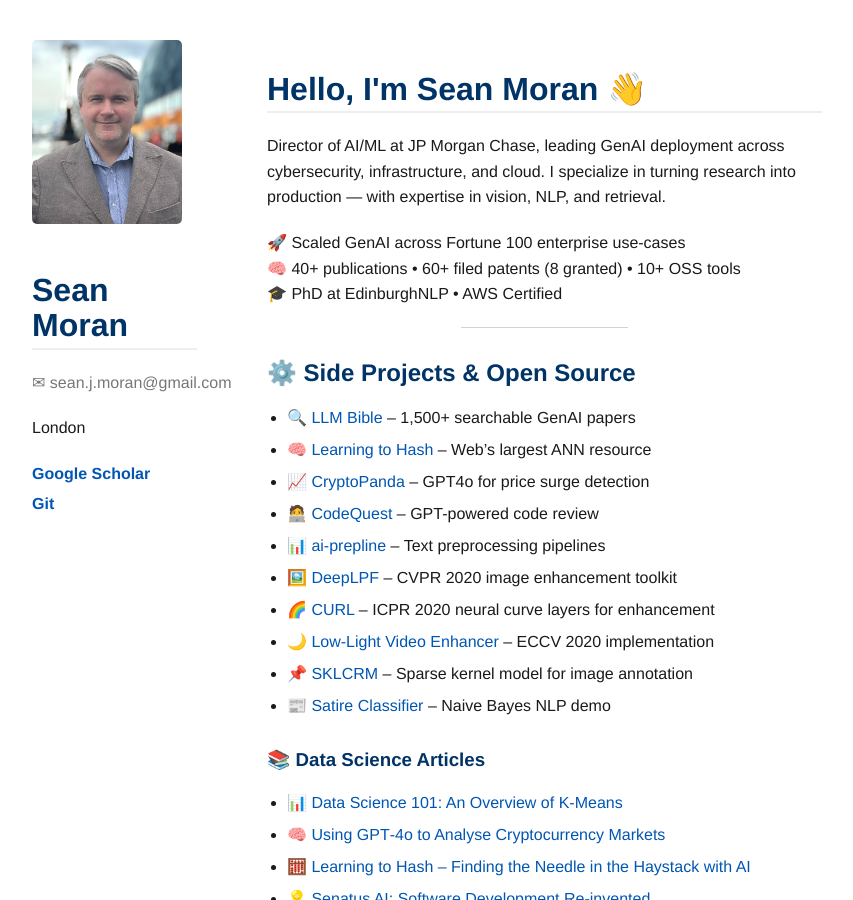
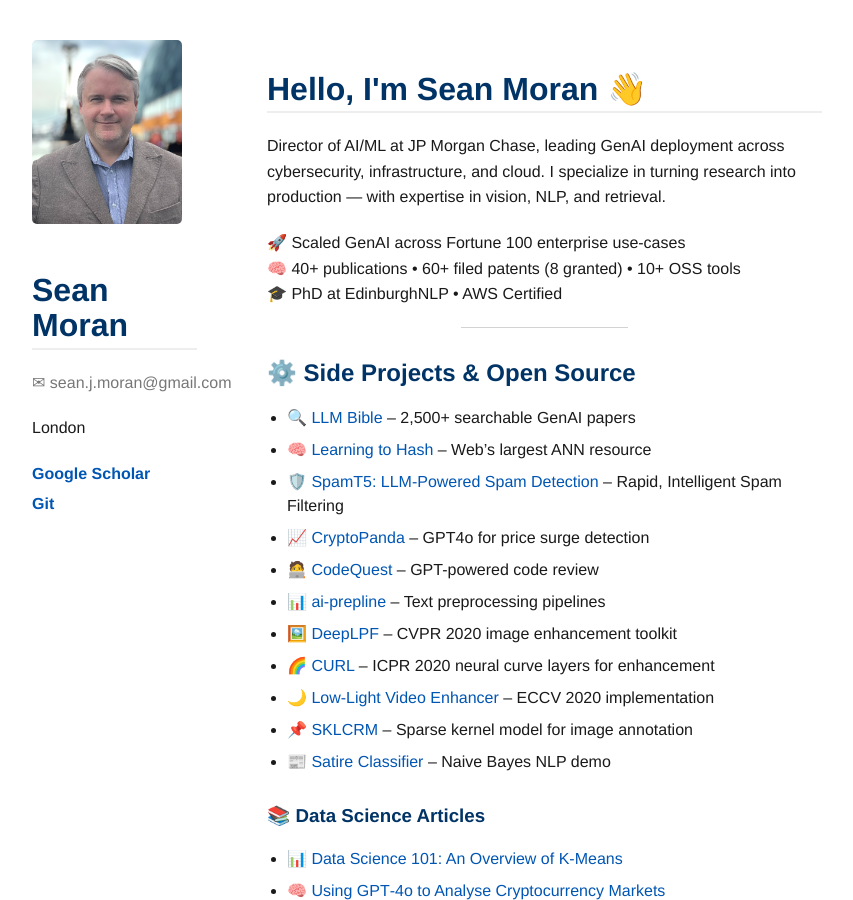
Before and after one commit to sjmoran/sjmoran.github.io, a Jekyll site: the page built from index.md, in a window 1280 px wide and 900 px high. Shown: the whole window, without its empty margins (8-861 px from the left). Built offline with Jekyll 4.4.1, drawn with Linux system fonts in a browser that asks for light colours.

Commit message:
Update side-projects.html

```diff
--- a/_includes/side-projects.html
+++ b/_includes/side-projects.html
@@ -1,8 +1,8 @@
 <h2 id="projects">⚙️ Side Projects & Open Source</h2>
 <ul>
-  <li><a href="https://llm-bible.github.io">🔍 LLM Bible</a> – 1,500+ searchable GenAI papers</li>
+  <li><a href="https://llm-bible.github.io">🔍 LLM Bible</a> – 2,500+ searchable GenAI papers</li>
   <li><a href="https://learning2hash.github.io">🧠 Learning to Hash</a> – Web’s largest ANN resource</li>
-  <li><a href="https://github.com/sjmoran/crypto-panda">📈 CryptoPanda</a> – GPT4o for price surge detection</li>
+  <li><a href="https://github.com/jpmorganchase/llm-email-spam-detection">🛡️ SpamT5: LLM-Powered Spam Detection</a> – Rapid, Intelligent Spam Filtering</li>  <li><a href="https://github.com/sjmoran/crypto-panda">📈 CryptoPanda</a> – GPT4o for price surge detection</li>
   <li><a href="https://github.com/jpmorganchase/codequest">🧑‍💻 CodeQuest</a> – GPT-powered code review</li>
   <li><a href="https://github.com/jpmorganchase/ai-prepline">📊 ai-prepline</a> – Text preprocessing pipelines</li>
   <li><a href="https://github.com/sjmoran/DeepLPF">🖼️ DeepLPF</a> – CVPR 2020 image enhancement toolkit</li>
```
